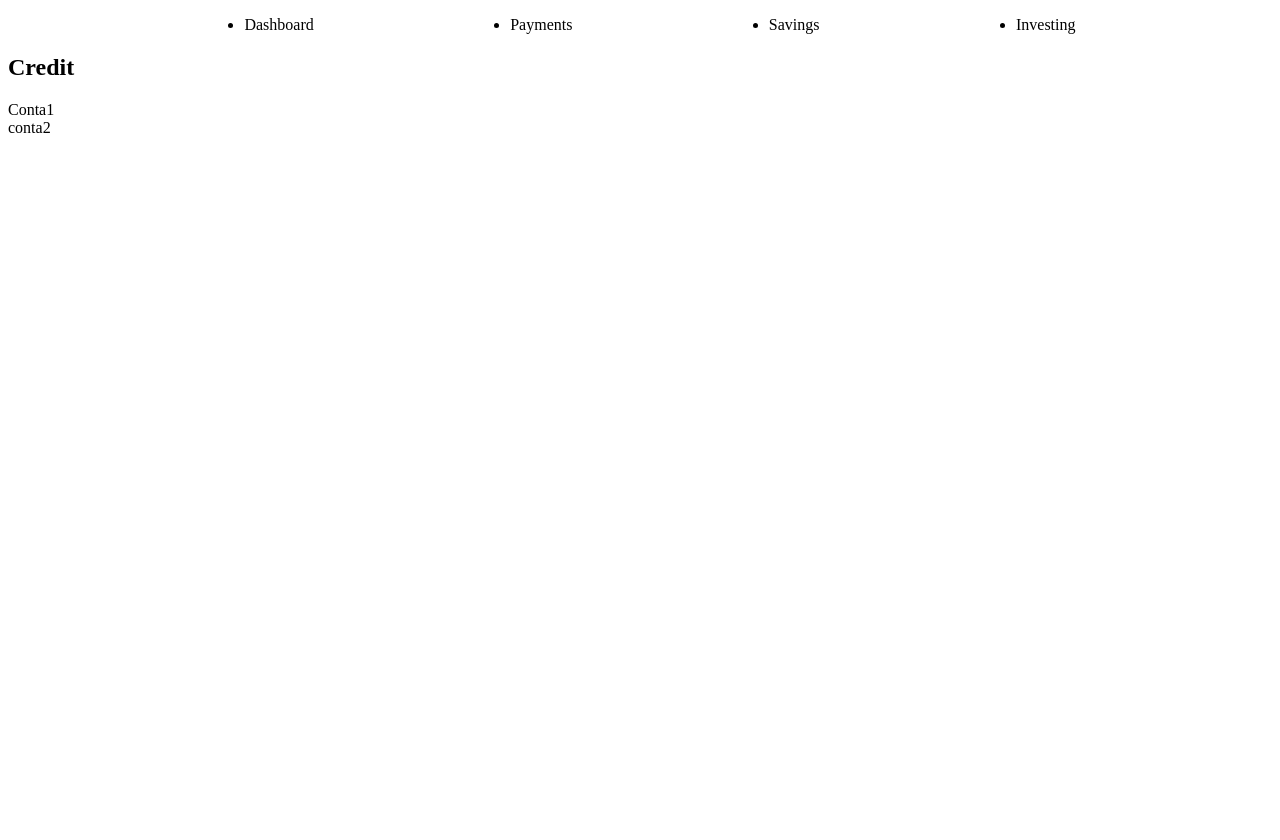
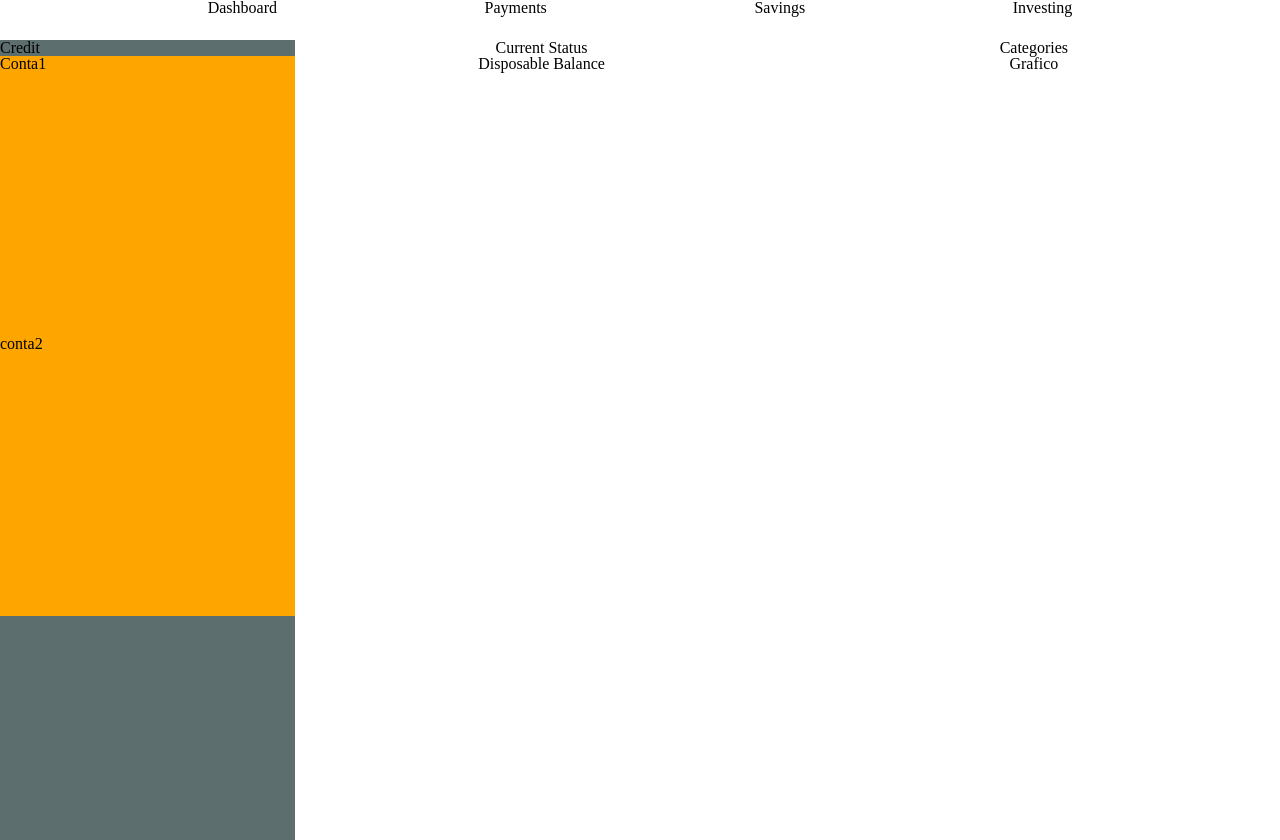
Before and after one commit to walisson27/React-Invest, a Next.js app: page /invest/invest in a window 1280 px wide. Before the commit the page ends 800 px from the top, so only its background shows below. Built offline with nearby package versions, Linux system fonts and the light colour scheme.

Commit message:
feat: strutura de layout

```diff
--- a/src/pages/invest/invest.css
+++ b/src/pages/invest/invest.css
@@ -1,5 +1,6 @@
 .nav-invest{
     width: 100%;
+    height: 40px;
 }
 
 .nav-invest ul{
@@ -8,3 +9,44 @@
     justify-content: space-evenly;
     align-items: flex-end;
 }
+
+aside{
+    display: flex;
+    flex-direction: column;
+    width: 30%;
+    height: 100vh;
+    background-color: rgb(93, 110, 110);
+}
+
+.conta-invest{
+    height: 35%;
+    background-color: orange;
+}
+
+.current-invest{
+    display: flex;
+    flex-direction: column;
+    align-items: center;
+    height: 100px;
+    width: 50%;
+}
+
+.categories-invest{
+    display: flex;
+    flex-direction: column;
+    align-items: center;
+    height: 100px;
+    width: 50%;
+}
+
+.header-invest{
+    display: flex;
+}
+
+.article-invest{
+    display: flex;
+    flex-direction: row;
+    justify-content: space-evenly;
+    width: 100%;
+    height: 40px;
+}
--- a/src/pages/invest/invest.tsx
+++ b/src/pages/invest/invest.tsx
@@ -1,4 +1,5 @@
 import { useState } from "react"
+import "../../../reset.css"
 import "./invest.css"
 
 
@@ -13,11 +14,28 @@ const invest = () => {
                 <li>Investing</li>
             </ul>
         </nav>
+        <header className="header-invest">
         <aside>
             <h2 className="h2-invest">Credit</h2>
             <section className="conta-invest">Conta1</section>
             <section className="conta-invest">conta2</section>
         </aside>
+        <article className="article-invest">
+        <section className="current-invest">
+            <h2 className="h2-invest">Current Status</h2>
+            <div>Disposable Balance
+
+            </div>
+        </section>
+        <section className="categories-invest">
+            <h2 className="h2-invest">Categories</h2>
+            <div>Grafico
+
+            </div>
+        </section>
+        </article>
+        </header>
+
         </>
     )
 }
```
